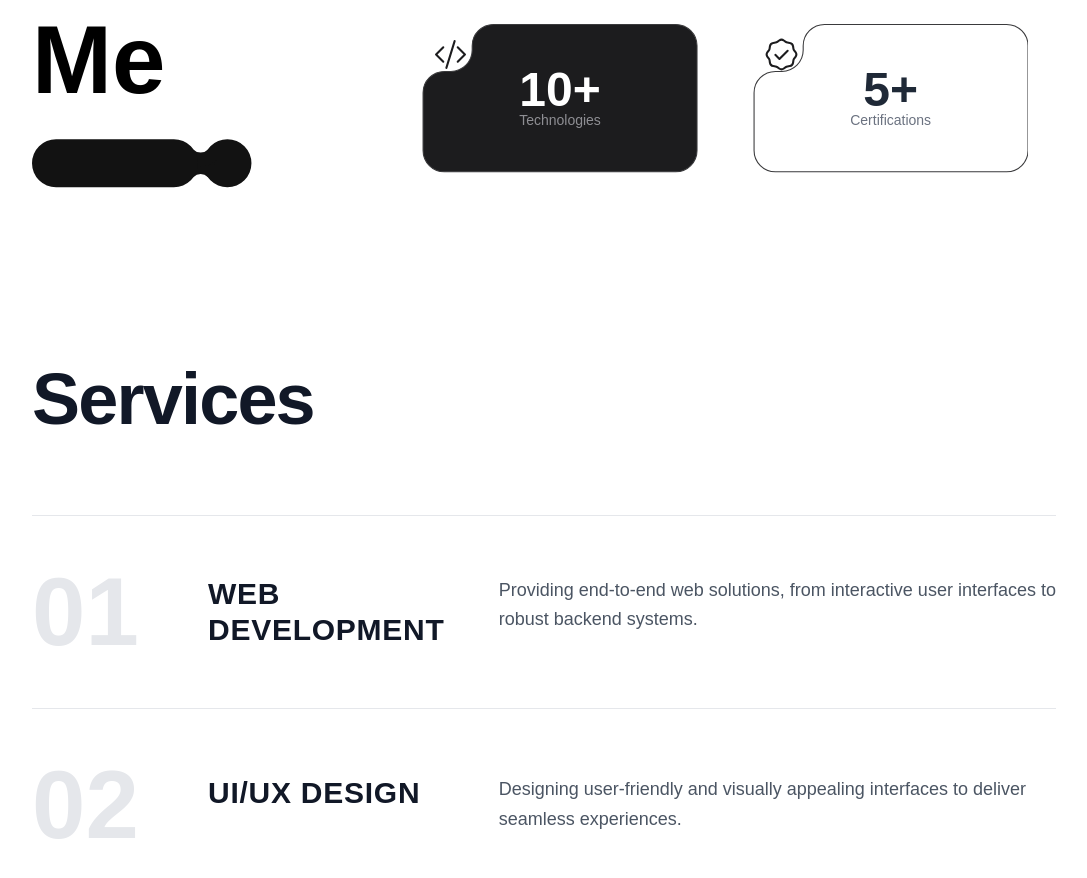
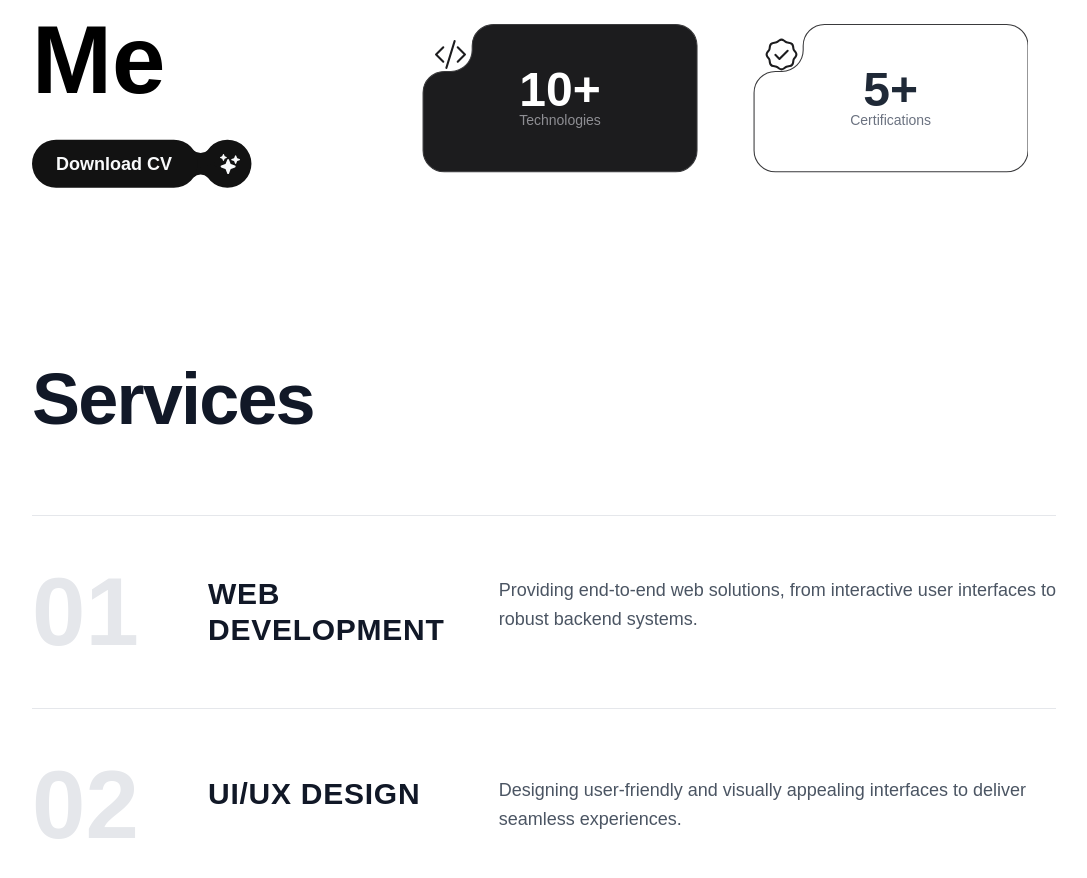
Before and after one commit to ahmdhzq/portfolio, a React (Create React App) app: page / in a window 1280 px wide. Shown: the part 1843-2721 px from the top of the page, without its empty margins (96-1183 px from the left). Built offline with nearby package versions, Linux system fonts and the light colour scheme.

Commit message:
fix: Download CV button

```diff
--- a/src/components/DownloadButton.js
+++ b/src/components/DownloadButton.js
@@ -1,29 +1,51 @@
-import * as React from "react";
-const DownloadButton = (props) => (
+import React from 'react';
+import { IoSparkles } from 'react-icons/io5';
+
+
+const SvgBackground = () => (
     <svg
-        width={220}
-        height={110.601}
-        viewBox="0 0 220 110.601"
+        width="100%"
+        height="100%"
+        viewBox="0 0 220 110"
+        className="absolute top-0 left-0 z-0"
         fill="none"
         xmlns="http://www.w3.org/2000/svg"
-        {...props}
     >
         <path
             fill="#121212"
-            d="M219.459 55.3a24.046 24.046 0 0 1 -24.044 24.044 24.046 24.046 0 0 1 -24.043 -24.044 24.044 24.044 0 0 1 48.088 0"
+            d="M219.459 55.3a24.046 24.046 0 0 1 -24.044 24.044 24.046 24.046 0 0 1 -24.044 -24.044 24.044 24.044 0 0 1 48.088 0"
         />
         <path
-            d="M185.648 59.078a24.046 24.046 0 0 0 -26.201 -5.212 23.98 23.98 0 0 0 -7.801 5.212l9.944 9.944a9.982 9.982 0 0 1 14.115 0z"
+            d="M185.648 59.078a24.053 24.053 0 0 0 -26.201 -5.212 23.99 23.99 0 0 0 -7.801 5.212l9.944 9.944a9.98 9.98 0 0 1 14.115 0z"
             fill="#121212"
         />
         <path
-            d="M185.648 51.605a24.046 24.046 0 0 1 -34.002 0l9.944 -9.943a9.982 9.982 0 0 0 14.115 0z"
+            d="M185.648 51.605a24.046 24.046 0 0 1 -34.002 0l9.944 -9.943a9.98 9.98 0 0 0 14.115 0z"
             fill="#121212"
         />
         <path
             fill="#121212"
-            d="M24.044 31.257h117.814a24.046 24.046 0 0 1 24.044 24.044 24.046 24.046 0 0 1 -24.044 24.044H24.044A24.046 24.046 0 0 1 0 55.3a24.046 24.046 0 0 1 24.044 -24.044"
+            d="M24.044 31.257H141.858a24.046 24.046 0 0 1 24.044 24.044 24.046 24.046 0 0 1 -24.044 24.044H24.044A24.046 24.046 0 0 1 0 55.3a24.046 24.046 0 0 1 24.044 -24.044"
         />
     </svg>
 );
+
+const DownloadButton = () => {
+    return (
+        <a
+            href="/CV_AhmadHaziq.pdf"
+            download="CV_AhmadHaziq.pdf"
+            className="relative inline-flex items-center justify-center w-[220px] h-[111px] text-gray-50 font-extrabold text-lg no-underline cursor-pointer transition-transform duration-300 ease-in-out hover:scale-105"
+        >
+            <SvgBackground />
+            <div className="relative z-10 flex items-center justify-between px-3 gap-2 w-full h-full rounded-sm">
+                <span className="px-3 py-1">
+                    Download CV
+                </span>
+                <IoSparkles size={20} className="relative" />
+            </div>
+        </a>
+    );
+};
+
 export default DownloadButton;
```
Also changed, not shown: 1 other file (tests, documents, lock files or other folders).
